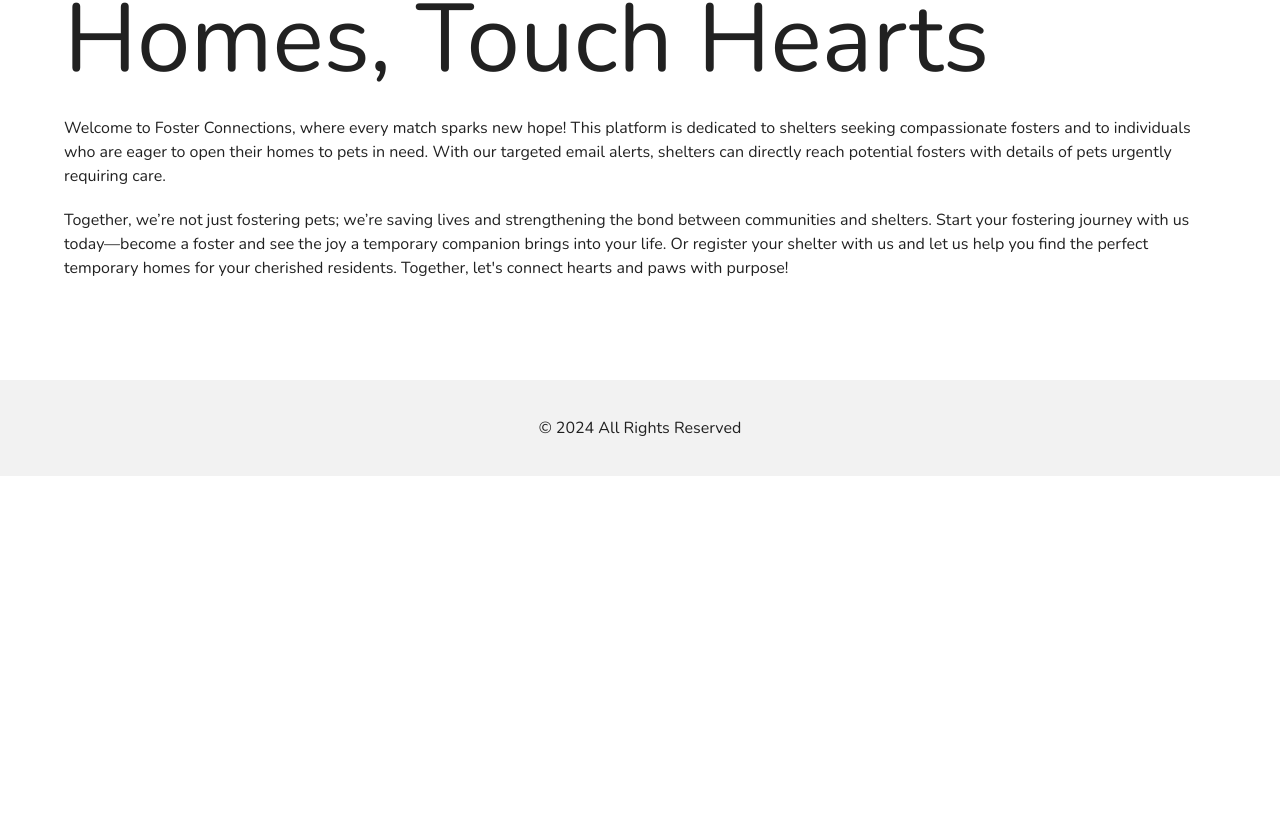
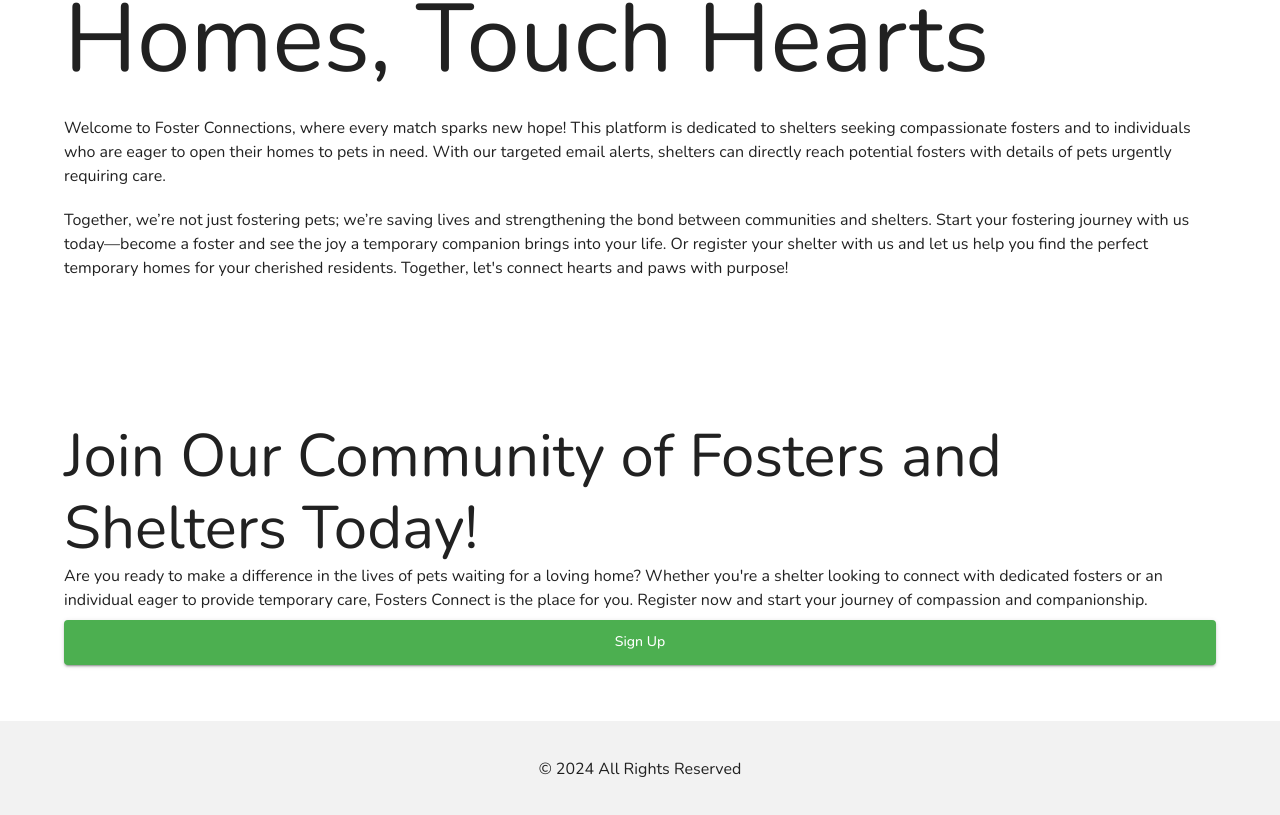
Before and after one commit to Katterina71/FosterConnect, a React (Vite) app in the folder frontend/: page / in a window 1280 px wide. Shown: the part 817-1632 px from the top of the page. Before the commit the page ends 1293 px from the top, so only its background shows below. Built offline with nearby package versions, Linux system fonts and the light colour scheme; no server answers.

Commit message:
Added sigh up button on main page

```diff
--- /dev/null
+++ b/frontend/src/components/mainPage/FormSection.jsx
@@ -0,0 +1,23 @@
+import React from 'react'
+import {Box, Typography, Button, Container} from '@mui/material'
+import { useNavigate } from 'react-router-dom'
+
+
+
+export default function FormSection() {
+
+  const navigate=useNavigate();
+  const handleClick = () => {
+  navigate('/signup')
+}
+  return (
+    <Box sx={{my:'40px'}}>
+      <Container>
+        <Typography variant="h2">Join Our Community of Fosters and Shelters Today!</Typography>
+        <Typography>Are you ready to make a difference in the lives of pets waiting for a loving home? Whether you're a shelter looking to connect with dedicated fosters or an individual eager to provide temporary care, Fosters Connect is the place for you. Register now and start your journey of compassion and companionship.</Typography>
+        <Button onClick={handleClick} fullWidth variant="contained" color="secondary" sx={{ mt: 1, mb: 2, height:'45px', color: '#ffffff' }}>Sign Up</Button>
+      </Container>
+    </Box>
+
+  )
+}
--- a/frontend/src/components/mainPage/MainText.jsx
+++ b/frontend/src/components/mainPage/MainText.jsx
@@ -5,6 +5,7 @@ const containerStyle = {
     marginTop: '20px',
     marginBottom: '100px', // Adjust the value to match the height of the footer
   };
+
 
 export default function MainText() {
   return (
--- a/frontend/src/pages/Main.jsx
+++ b/frontend/src/pages/Main.jsx
@@ -1,7 +1,7 @@
 import React from 'react'
 import HeroImg from '../components/mainPage/HeroImg'
 import MainText from '../components/mainPage/MainText'
-import { Container } from '@mui/material'
+import FormSection from '../components/mainPage/FormSection'
 
 
 export default function Main() {
@@ -9,6 +9,7 @@ export default function Main() {
     <>
             <HeroImg />
             <MainText />
+            <FormSection/>
     </>
   )
 }
```
